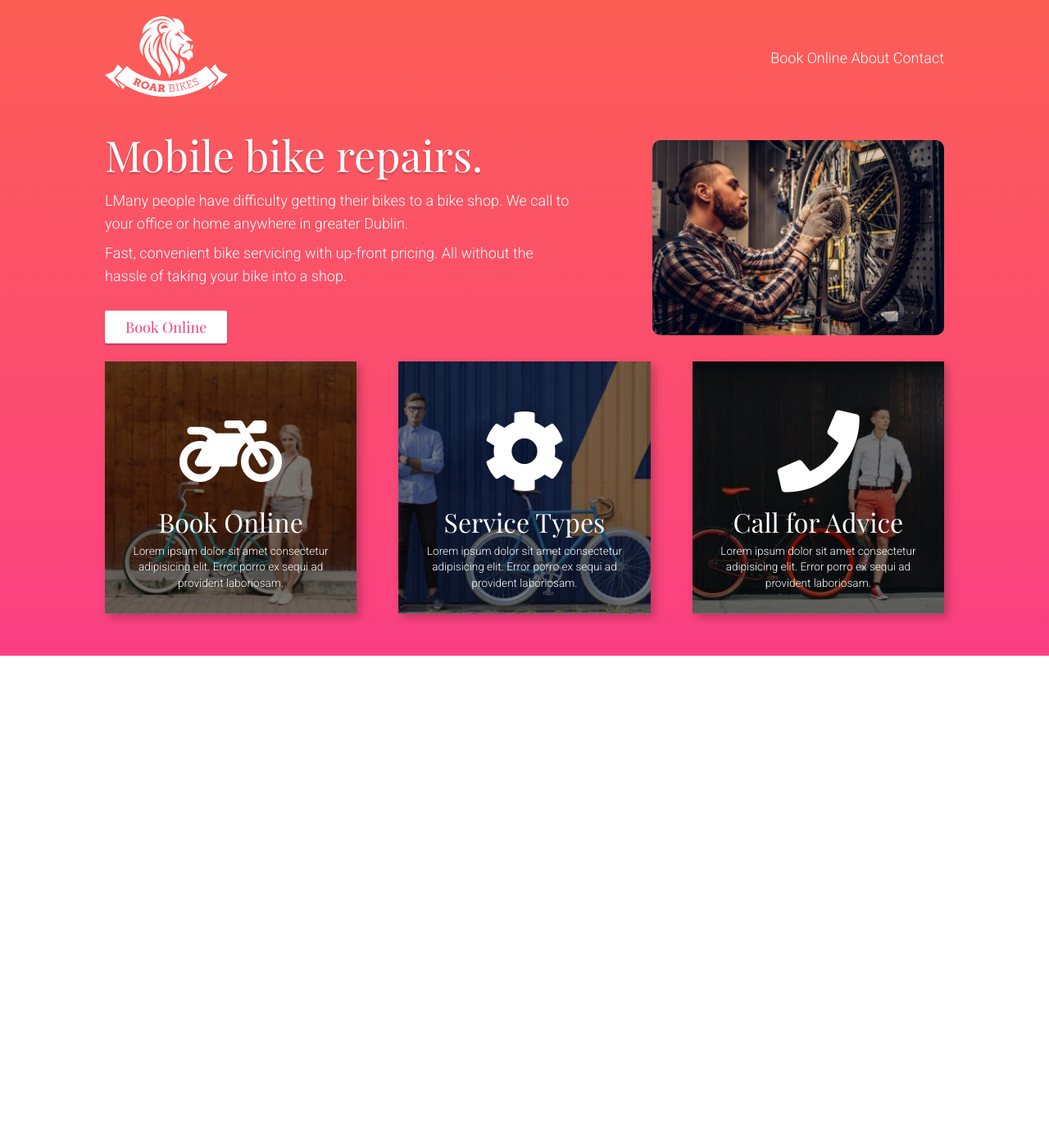
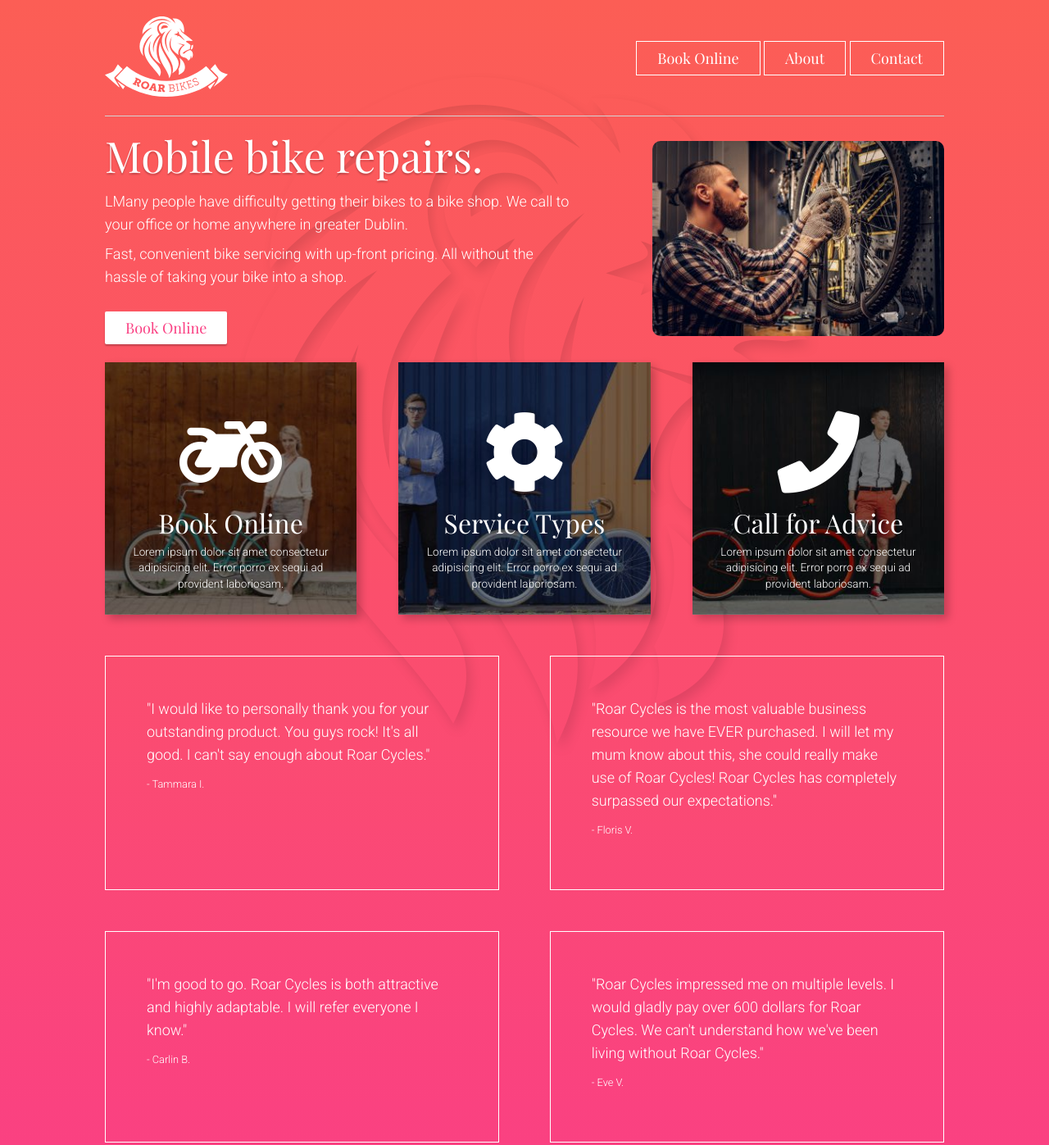
Before and after one commit to abhijitk7/bike-repair-website, a plain HTML site: page index.html in a window 1280 px wide. Shown: the whole page at 82% size. Before the commit the page ends 800 px from the top, so only its background shows below. Drawn offline with nearby package versions, Linux system fonts and the light colour scheme.

Commit message:
Added background image

```diff
--- a/index.html
+++ b/index.html
@@ -21,7 +21,28 @@
                 <img src="images/logo-roar-bikes.svg" alt="Logo">
             </div>
             <nav>
-                Book Online About Contact
+                <div class="navButton">
+                    <a href="#">Book Online</a>
+
+                    <div class="dropDown">
+                        <div class="navButton">
+                            <a href="#">Onsite Service</a>
+                        </div>
+                        <div class="navButton">
+                            <a href="#">Parts Delivery</a>
+                        </div>
+                        <div class="navButton">
+                            <a href="#">Request Callback</a>
+                        </div>
+                    </div>
+
+                </div>
+                <div class="navButton">
+                    <a href="#">About</a>
+                </div>
+                <div class="navButton">
+                    <a href="#">Contact</a>
+                </div>
             </nav>
         </header>
         <main>
@@ -63,8 +84,36 @@
                 </a>
             </div>
         </div>
+        <div class="testinomials">
+            <div class="tbox">
+                <p>"I would like to personally thank you for your outstanding product. You guys rock! It's
+                    all
+                    good. I can't say enough about Roar Cycles."</p>
+                <p>- Tammara I.</p>
+            </div>
+            <div class="tbox">
+                <p>"Roar Cycles is the most valuable business resource we have EVER purchased. I will let my
+                    mum
+                    know about this, she could really make use of Roar Cycles! Roar Cycles has completely surpassed our
+                    expectations."</p>
+                <p>- Floris V.</p>
+            </div>
+            <div class="tbox">
+                <p>"I'm good to go. Roar Cycles is both attractive and highly adaptable. I will refer
+                    everyone I
+                    know."</p>
+                <p>- Carlin B.</p>
+            </div>
+            <div class="tbox">
+                <p>"Roar Cycles impressed me on multiple levels. I would gladly pay over 600 dollars for Roar
+                    Cycles. We can't understand how we've been living without Roar Cycles."</p>
+                <p>- Eve V.</p>
+            </div>
+        </div>
 
     </div>
+
+
 
 </body>
 
--- a/style.css
+++ b/style.css
@@ -1,15 +1,18 @@
 html {
-    height: 100%;
+    background-image: linear-gradient(#FC5E55 ,#FA4083);
 }
 
 body {
-    background-image: linear-gradient(#FC5E55 ,#FA4083);
+    background-image: url(images/image-lion-background.png);
+    background-position: top center;
+    background-repeat: no-repeat;
     font-family: 'Roboto', sans-serif;
     color: white;
     font-size: 1.125rem;
 }
 
 a {
+    color: white;
     text-decoration: none;
 }
 
@@ -26,6 +29,7 @@ header{
     justify-content: space-between;
     padding-top: 20px;
     padding-bottom: 20px;
+    border-bottom: 1px solid lightgrey;
 }
 
 main{
@@ -35,7 +39,6 @@ main{
 }
 
 .cards{
-    min-height: 300px;
     display: flex;
     justify-content: space-between;
     text-align: center;
@@ -47,7 +50,7 @@ main{
     background-position: bottom;
     min-height: 250px;
     width: 30%;
-    box-shadow: 5px 5px 10px rgba(0, 0, 0, 0.22);
+    box-shadow: 5px 5px 10px rgba(0, 0, 0, 0.228);
 }
 
 .card2 {
@@ -124,6 +127,11 @@ p {
     padding: 11px 25px;
 }
 
+.myButton:hover {
+    background-color: rgb(24, 215, 37);
+    transition-delay: 1ms;
+}
+
 a.myButton{
     display: inline-block;
     margin-top: 20px;
@@ -134,3 +142,61 @@ a.myButton{
 .smallBox img {
     border-radius: 10px;
 }
+
+nav a.myButton {
+    margin-left: 30px;
+}
+
+.navButton {
+    border: 1px solid white;
+    padding: 11px 25px;
+    font-family: 'Playfair Display', serif;
+    color: white;
+    display: inline-block;
+    position: relative;
+
+}
+
+.testinomials {
+    display: flex;
+    flex-wrap: wrap;
+    justify-content: space-between;
+    margin-bottom: 50px;
+}
+
+.tbox {
+    width: 47% ;
+    border: 1px solid white;
+    padding: 50px;
+    box-sizing: border-box;
+    margin-top: 50px;
+}
+
+.tbox :last-child {
+    font-size: 0.8rem;
+}
+
+.dropDown {
+    display: none;
+    position: absolute;
+    z-index: 1;
+    padding-top: 20px;
+    text-align: center;
+}
+
+.navButton:hover .dropDown {
+    display: block;
+}
+
+.dropDown .navButton {
+    width: 120px;
+    background-color: white;
+}
+
+.dropDown .navButton a {
+    color: #FA4083;
+}
+
+.dropDown .navButton:hover {
+    background-color: aquamarine;
+}
```
Also changed, not shown: images/image-lion-background.png (added).
